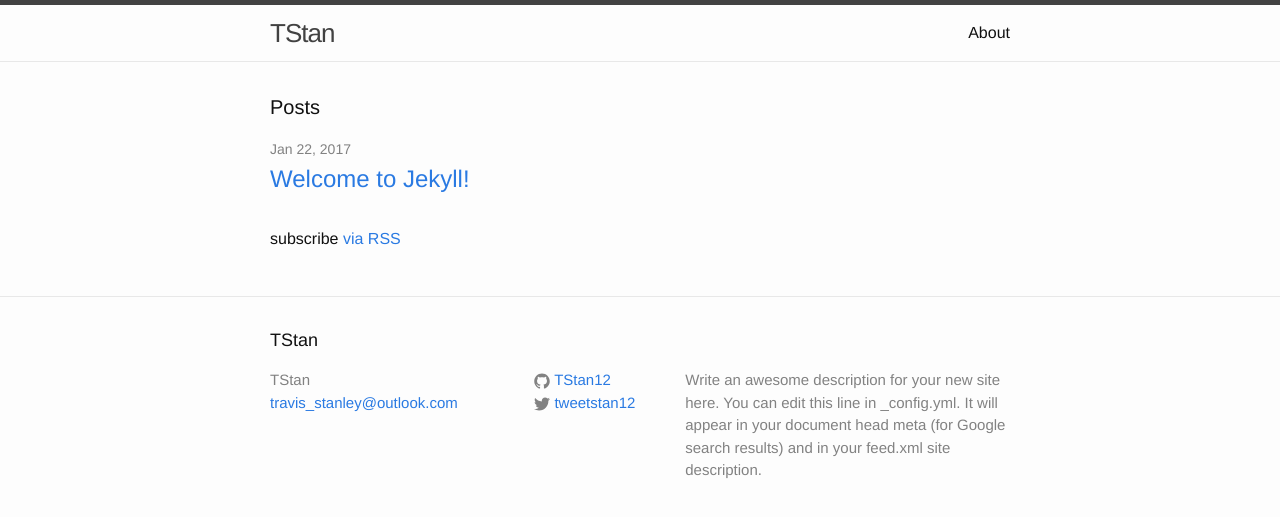
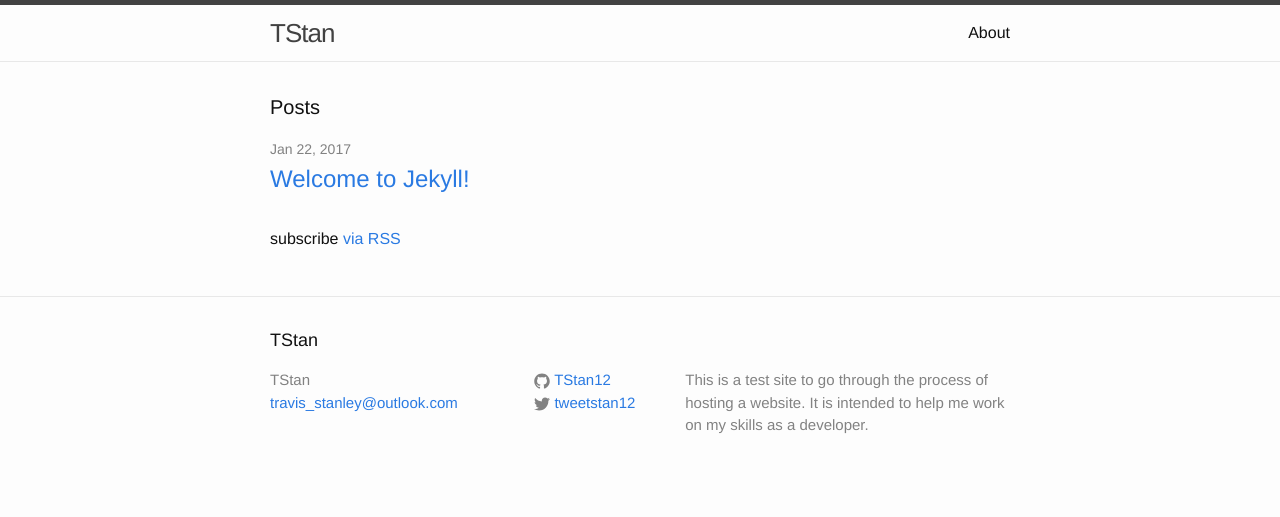
Before and after one commit to TStan12/TStan12.github.io, a Jekyll site: the page built from index.html, in a window 1280 px wide. Shown: the top 517 px of the page. Built offline with Jekyll 4.4.1, drawn with Linux system fonts in a browser that asks for light colours.

Commit message:
Update _config.yml description

```diff
--- a/_config.yml
+++ b/_config.yml
@@ -9,11 +9,9 @@
 title: TStan
 email: travis_stanley@outlook.com
 description: > # this means to ignore newlines until "baseurl:"
-  Write an awesome description for your new site here. You can edit this
-  line in _config.yml. It will appear in your document head meta (for
-  Google search results) and in your feed.xml site description.
+  This is a test site to go through the process of hosting a website. It is intended to help me work on my skills as a developer.
 baseurl: "" # the subpath of your site, e.g. /blog
-url: "http://yourdomain.com" # the base hostname & protocol for your site
+url: "http://tstan.me" # the base hostname & protocol for your site
 twitter_username: tweetstan12
 github_username:  TStan12
 
```
